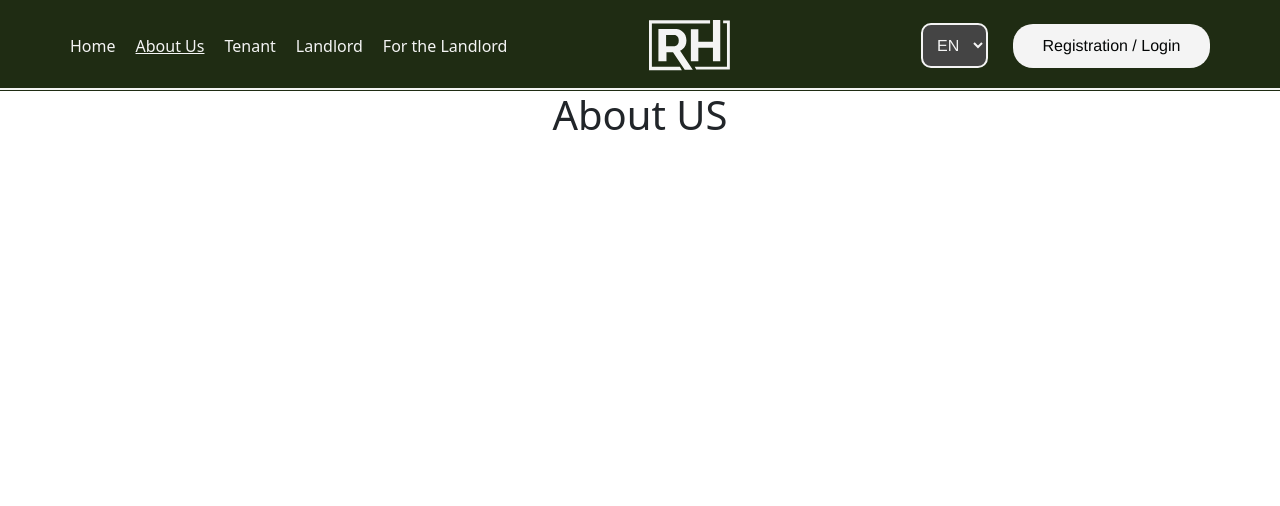
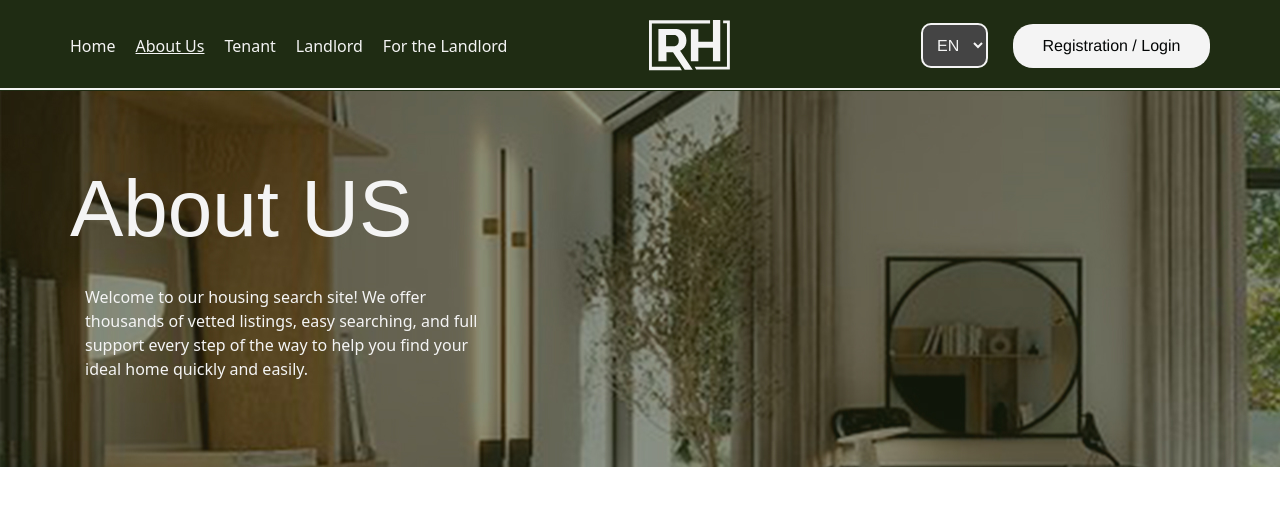
Before and after one commit to renthous-kyiv-ua/frontend, a React (Create React App) app in the folder rent-house-frontend/: page /about in a window 1280 px wide. Shown: the top 506 px of the page. Built offline with nearby package versions, Linux system fonts and the light colour scheme.

Commit message:
Short description

```diff
--- a/rent-house-frontend/src/components/AboutUs.js
+++ b/rent-house-frontend/src/components/AboutUs.js
@@ -60,7 +60,10 @@ const AboutUs = () => {
             <div className="white-strip"></div>
           </header>
           <section className='about-description'>
-            <h1>About US</h1>
+            <div className='description'>
+              <h1>About US</h1>
+              <p>Welcome to our housing search site! We offer<br/>thousands of vetted listings, easy searching, and full<br/>support every step of the way to help you find your<br/>ideal home quickly and easily.</p>
+            </div>
 
           </section>
         </div>
--- a/rent-house-frontend/src/styles/AboutUs.css
+++ b/rent-house-frontend/src/styles/AboutUs.css
@@ -99,3 +99,25 @@ body, html {
   margin-left: -20px;
   margin-top: 17px;
 }
+
+.about-description {
+  background-image: url('../images/about_back.jpg');
+  padding: 60px 0;
+}
+
+.description h1 {
+    font-family: Chonburi, arial;
+    font-size: 60pt;
+}
+
+.description p {
+    font-size: 12pt;
+    margin-left: 75px;
+}
+
+.description h1, p  {
+  text-align: left;
+  color: #F4F4F4;
+  padding: 10px;
+  margin-left: 60px;
+}
```
